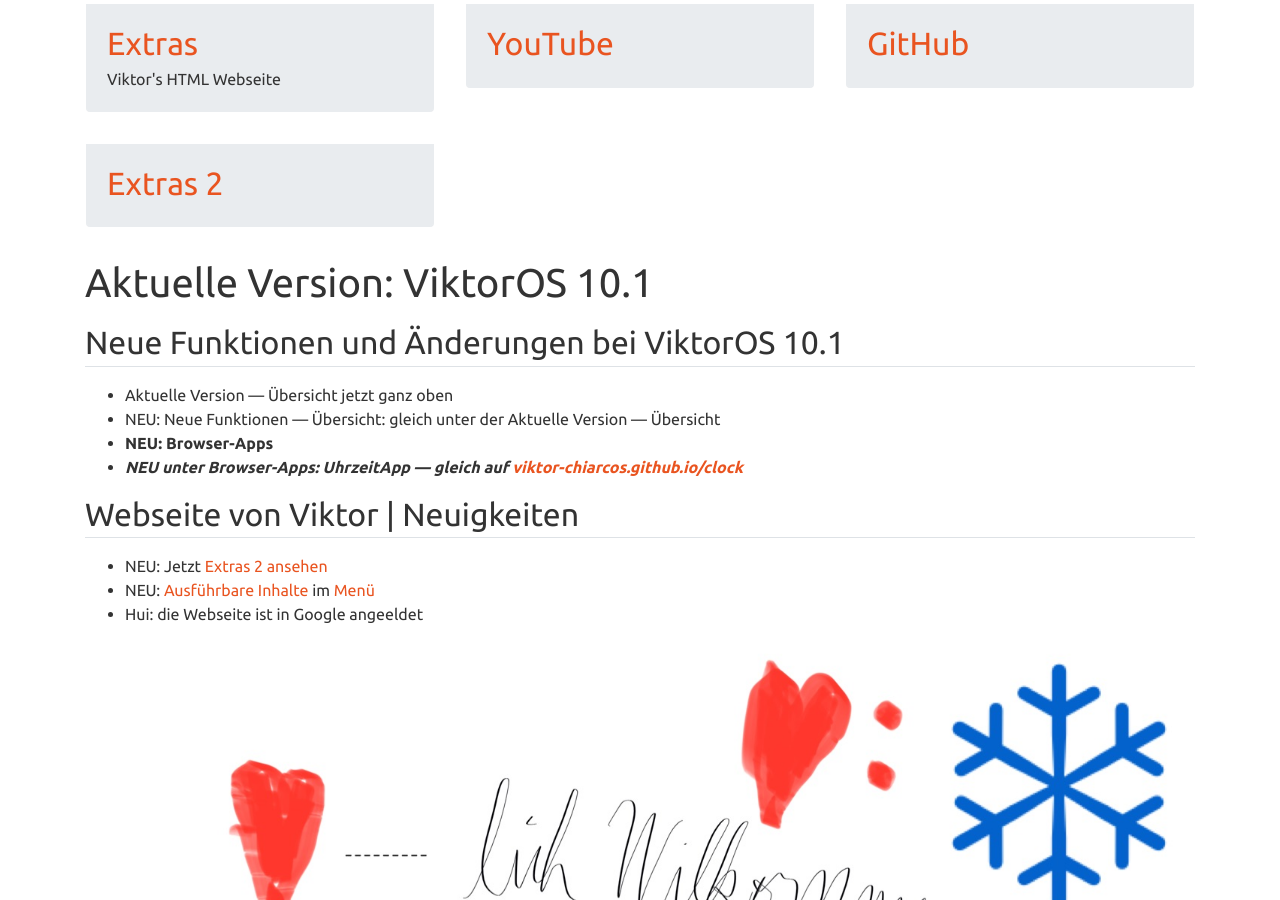
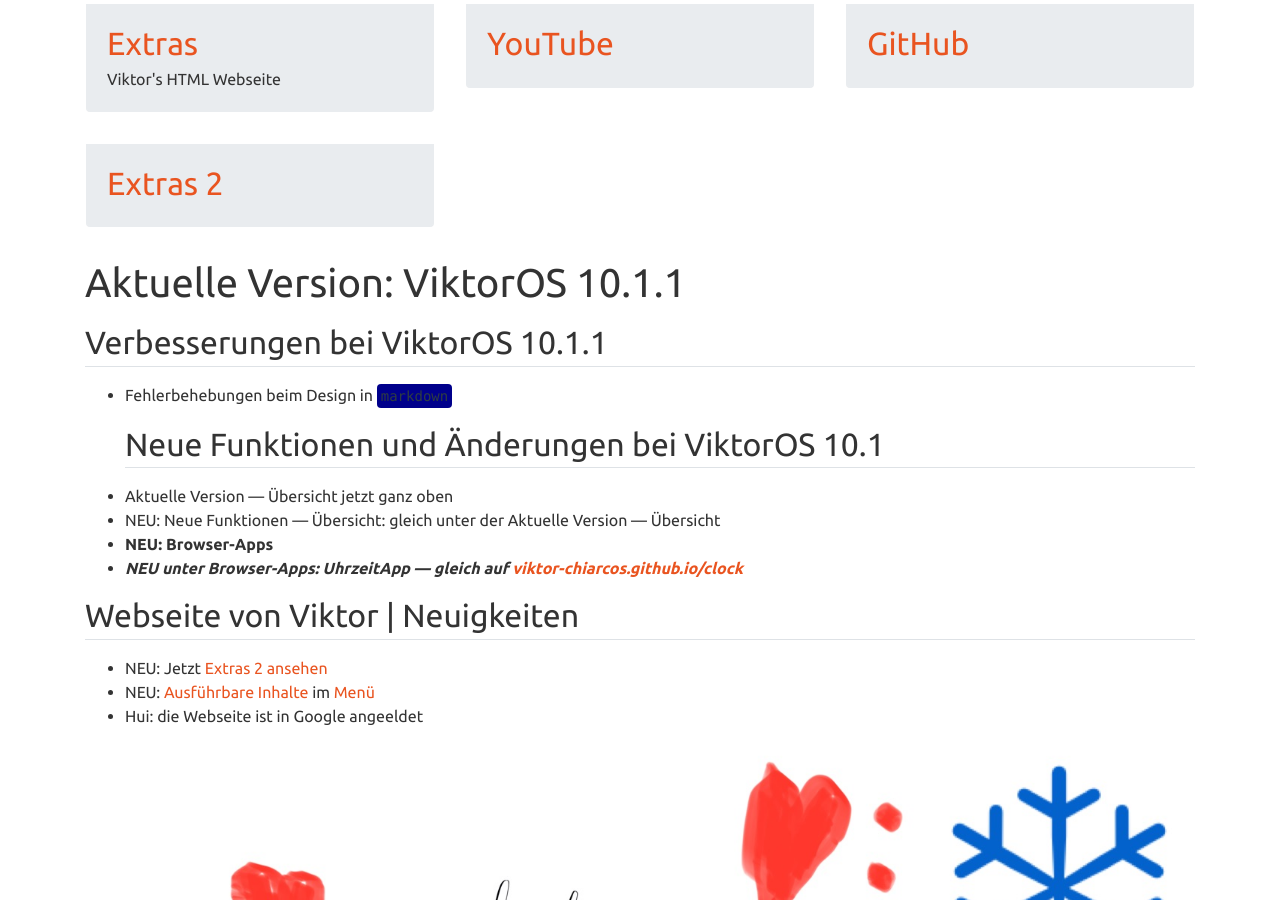
Before and after one commit to viktor-chiarcos/viktor-chiarcos.github.io, a Jekyll site: the page built from index.md, in a window 1280 px wide and 900 px high, scrolled down 757 px. Built offline with Jekyll 4.4.1, drawn with Linux system fonts in a browser that asks for light colours.

Commit message:
Update ViktorOS version and improvements
Updated version number to 10.1.1 and added improvements.

```diff
--- a/index.md
+++ b/index.md
@@ -41,7 +41,10 @@ feature_rows:
     excerept: ""
     url: "/extra2/"
 ---
-# Aktuelle Version: ViktorOS 10.1
+# Aktuelle Version: ViktorOS 10.1.1
+## Verbesserungen bei ViktorOS 10.1.1
+
+- Fehlerbehebungen beim Design in `markdown`
 ## Neue Funktionen und Änderungen bei ViktorOS 10.1
 
 - Aktuelle Version — Übersicht jetzt ganz oben
```
